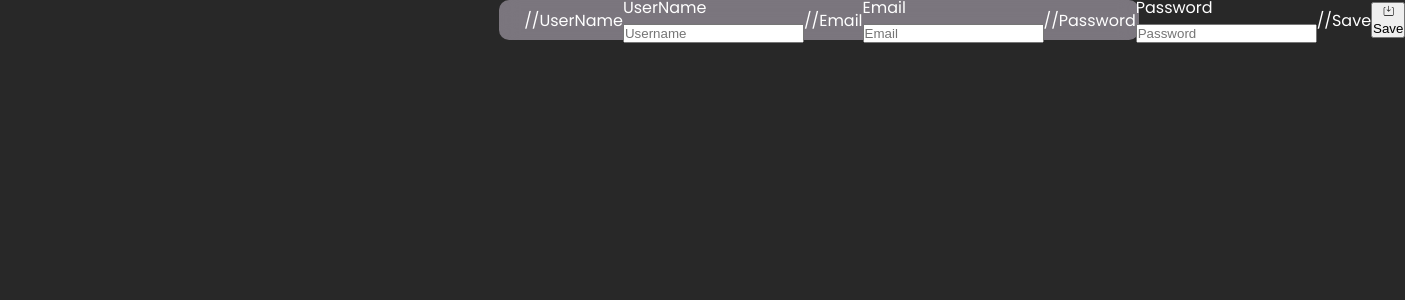
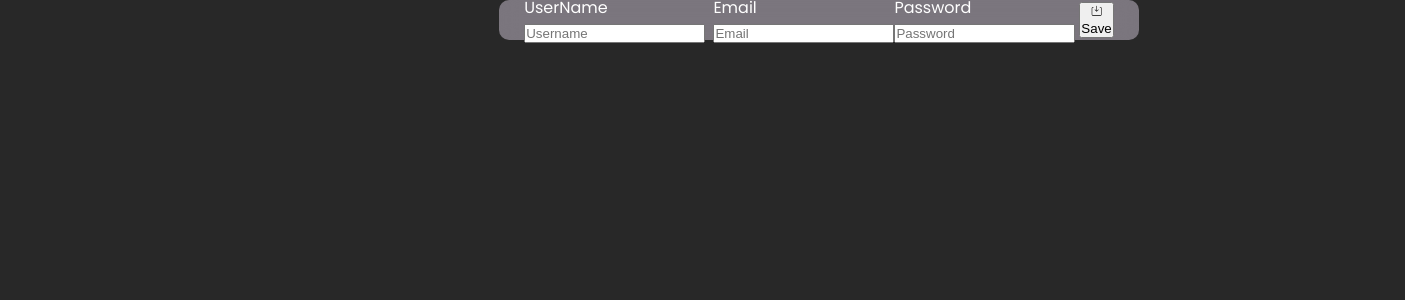
Before and after one commit to 404-Runtime-Terror/Password-Manager-Frontend, a Next.js app: page /components/Pages/DashboardPage/AccountsList/Account in a window 1280 px wide. Shown: the top 300 px of the page, 1405 px wide, since content can reach past the window. Built offline with nearby package versions, Linux system fonts and the light colour scheme.

Commit message:
accounts comments added

```diff
--- a/pages/components/Pages/DashboardPage/AccountsList/Account/index.jsx
+++ b/pages/components/Pages/DashboardPage/AccountsList/Account/index.jsx
@@ -10,25 +10,25 @@ function Account() {
     <div className={style.Account}>
     {/* <div className="Account"> */}
 
-    //UserName
+    {/* //UserName */}
       <div className={style.field}>
         <label>UserName</label>
         <input type="text" name="username" placeholder='Username'/>
       </div>
 
-      //Email
+      {/* //Email */}
       <div className={style.field}>
         <label>Email</label>
         <input type="email" name="email" placeholder="Email"/>
       </div>
 
-      //Password
+      {/* //Password */}
       <div className={style.field}>
         <label>Password</label>
         <input type="password" name="password" placeholder="Password"/>
       </div>
 
-      //Save
+      {/* //Save */}
       <button className={style.fielduibutton}>
         <CiSaveDown2/>
         Save</button>
```
